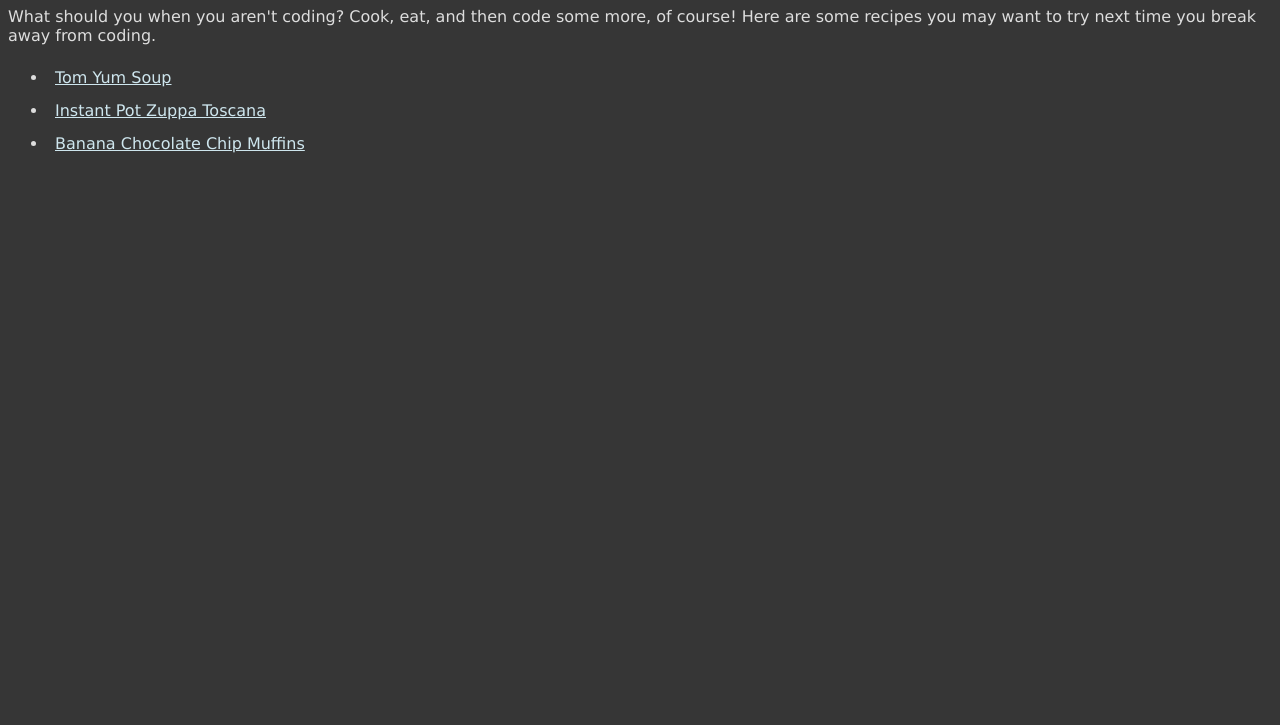
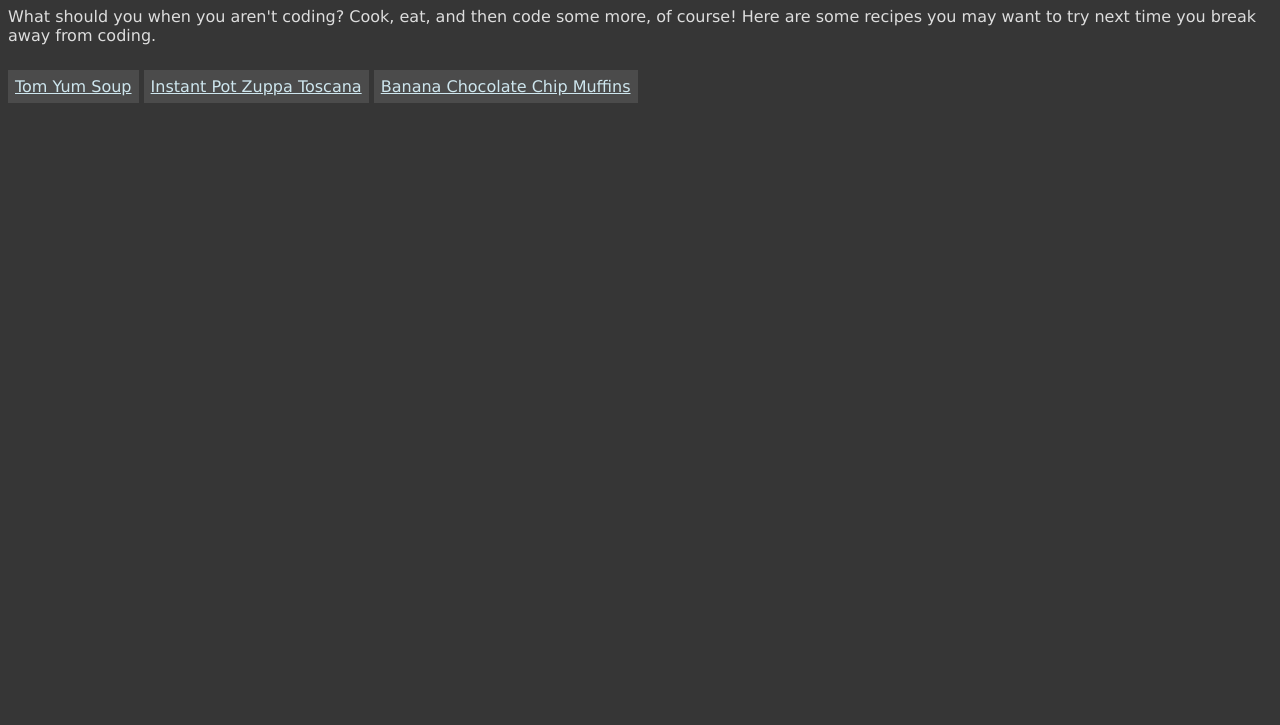
Before and after one commit to cyberstream/odin-recipes, a plain HTML site: page index.html in a window 1280 px wide. Shown: the part 75-800 px from the top of the page. Drawn offline with Linux system fonts and the light colour scheme.

Commit message:
Update navbar

```diff
--- a/css/styles.css
+++ b/css/styles.css
@@ -12,16 +12,28 @@ h1, h2, h3, h4, h5, h6 {
     color: white;
 }
 
+ul {
+    margin: 1em auto 1em auto;
+    display: inline-block;
+    padding: 0px;
+}
+
 li {
-    padding: 7px;
+    padding: 0px;
+    list-style-type: none;
+    display: inline-block;
+    margin: 0px;
 }
 
 a {
     color: rgb(206, 230, 238);
+    padding: 7px;
+    background-color:#4b4b4b;
+    margin: 0px;
 }
 
-li:hover {
-    background-color: #494949;
+a:hover {
+    background-color: rgb(95, 95, 95);
 }
 
 img {
```
